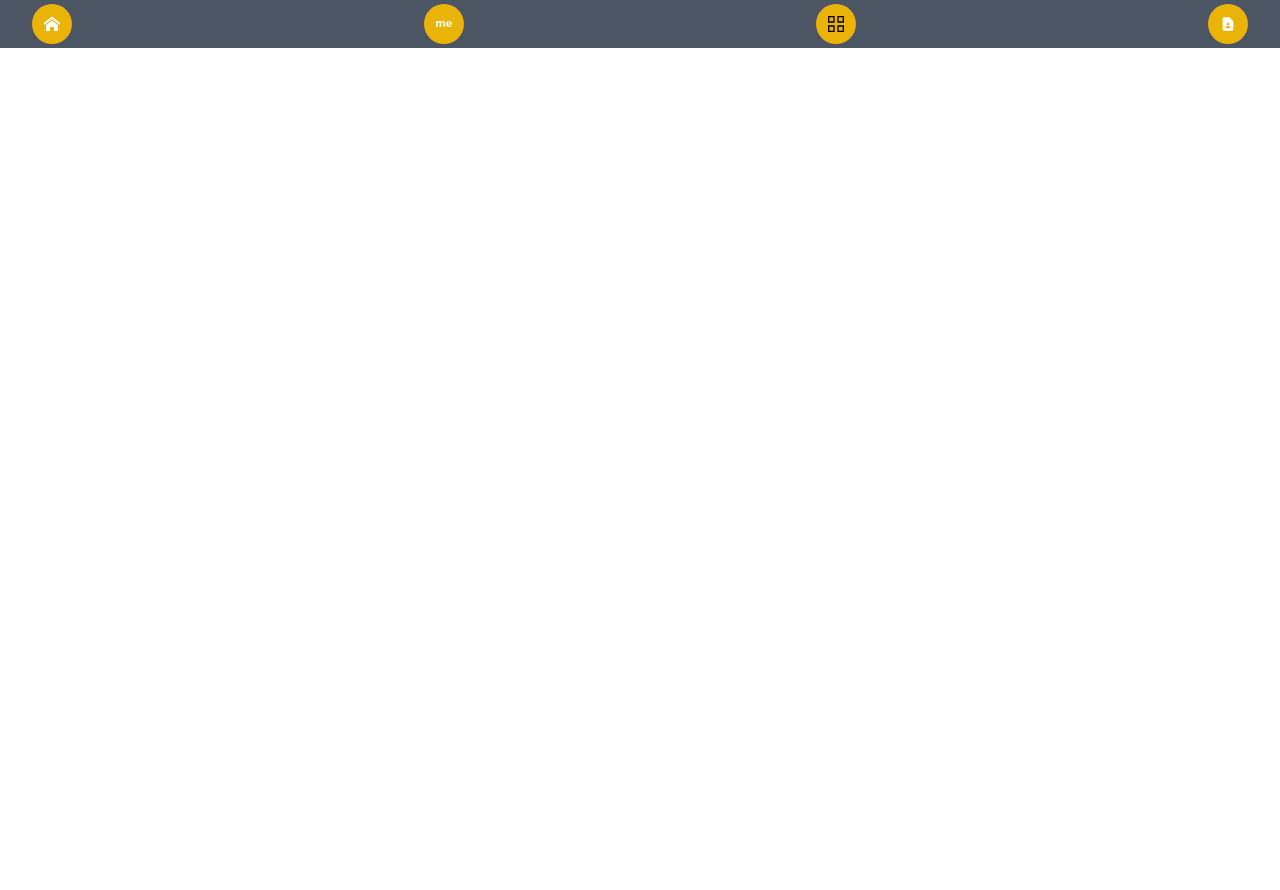
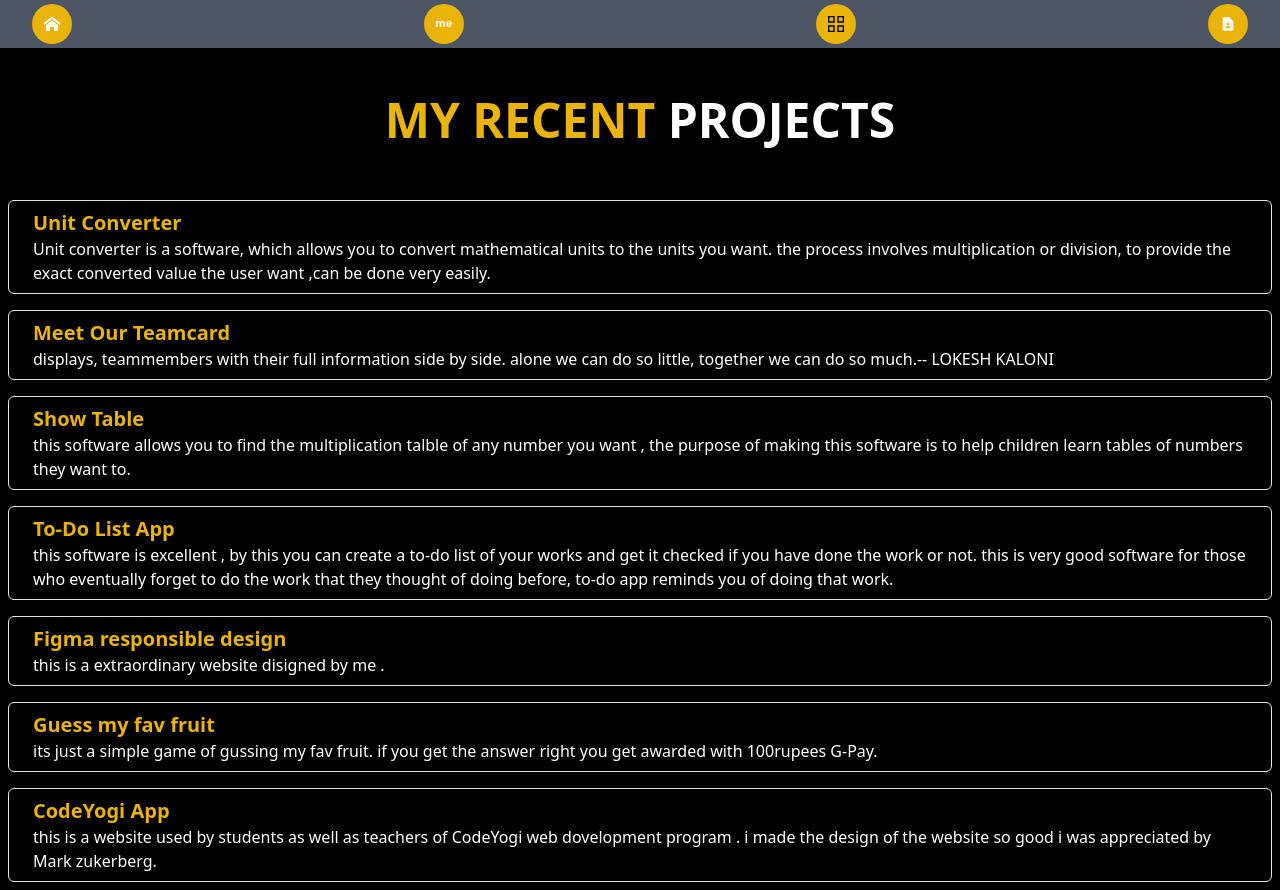
Before and after one commit to Lokeshkaloni/my-portfolio, a React (Vite) app: page /myworks in a window 1280 px wide. Before the commit the page ends 800 px from the top, so only its background shows below. Built offline with nearby package versions, Linux system fonts and the light colour scheme.

Commit message:
some changes and modified my works and contact page

```diff
--- a/src/AboutMe.jsx
+++ b/src/AboutMe.jsx
@@ -3,10 +3,10 @@ import { Link } from "react-router-dom";
 
 function AboutMe() {
   return (
-    <div className="h-screen w-screen bg-black space-y-4 flex flex-col">
+    <div className="h-full w-screen bg-black space-y-4 flex flex-col p-2">
       <div className="flex justify-center py-10">
         <h1 className="text-yellow-500 text-5xl font-extrabold">
-          ABOUT<span className="text-white text-5xl font-extrabold">ME</span>
+          ABOUT<span className="text-white text-5xl font-extrabold"> ME</span>
         </h1>
       </div>
       <h1 className="self-center m-8 px-4 text-white text-xl font-bold mb-6">
--- /dev/null
+++ b/src/ContactInput.jsx
@@ -0,0 +1,6 @@
+import React from "react";
+
+function ContactInput() {
+  return <input className=" " />;
+}
+export default ContactInput;
--- a/src/ContactMe.jsx
+++ b/src/ContactMe.jsx
@@ -1,6 +1,31 @@
 import react from "react";
 
 function ContactMe() {
-  return <div className="h-screen w-screen bg-black">contact lokesh</div>;
+  return (
+    <div className="h-full w-screen bg-black space-y-4 flex flex-col text-white p-2">
+      <div className="flex justify-center py-10">
+        <h1 className="text-yellow-500 text-5xl font-extrabold">
+          GET IN
+          <span className="text-white text-5xl font-extrabold"> TOUCH</span>
+        </h1>
+      </div>
+      <div className="flex flex-col items-center px-6 py-2 h-22">
+        <h1 className="text-2xl font-bold">DON'T BE SHY !</h1>
+        <span>
+          Feel free to get in touch with me. I am always open to discuss new
+          projects, creative ideas or opportunities. I'll be glad to be part of
+          your vesions.
+        </span>
+      </div>
+      <div className="px-6 py-2 border rounded-md h-22">
+        <h1 className="text-yellow-500 text-xl font-bold">Mail Me</h1>
+        <span>lokeshkaloni@gmail.com</span>
+      </div>
+      <div className="px-6 py-2 border rounded-md h-22">
+        <h1 className="text-yellow-500 text-xl font-bold">Call Me</h1>
+        <span>+91 9084496021</span>
+      </div>
+    </div>
+  );
 }
 export default ContactMe;
--- a/src/MyWorks.jsx
+++ b/src/MyWorks.jsx
@@ -1,6 +1,72 @@
 import react from "react";
 
 function MyWorks() {
-  return <div className="h-full w-screen bg-black"></div>;
+  return (
+    <div className="h-full w-screen bg-black space-y-4 flex flex-col text-white p-2">
+      <div className="flex justify-center py-10">
+        <h1 className="text-yellow-500 text-5xl font-extrabold">
+          MY RECENT
+          <span className="text-white text-5xl font-extrabold"> PROJECTS</span>
+        </h1>
+      </div>
+      <div className="px-6 py-2 border rounded-md h-22">
+        <h1 className="text-yellow-500 text-xl font-bold">Unit Converter</h1>
+        <span>
+          Unit converter is a software, which allows you to convert mathematical
+          units to the units you want. the process involves multiplication or
+          division, to provide the exact converted value the user want ,can be
+          done very easily.
+        </span>
+      </div>
+      <div className="px-6 py-2 border rounded-md h-22">
+        <h1 className="text-yellow-500 text-xl font-bold">Meet Our Teamcard</h1>
+        <span>
+          displays, teammembers with their full information side by side. alone
+          we can do so little, together we can do so much.-- LOKESH KALONI
+        </span>
+      </div>
+      <div className="px-6 py-2 border rounded-md h-22">
+        <h1 className="text-yellow-500 text-xl font-bold">Show Table</h1>
+        <span>
+          this software allows you to find the multiplication talble of any
+          number you want , the purpose of making this software is to help
+          children learn tables of numbers they want to.
+        </span>
+      </div>
+      <div className="px-6 py-2 border rounded-md h-22">
+        <h1 className="text-yellow-500 text-xl font-bold">To-Do List App</h1>
+        <span>
+          this software is excellent , by this you can create a to-do list of
+          your works and get it checked if you have done the work or not. this
+          is very good software for those who eventually forget to do the work
+          that they thought of doing before, to-do app reminds you of doing that
+          work.
+        </span>
+      </div>
+      <div className="px-6 py-2 border rounded-md h-22">
+        <h1 className="text-yellow-500 text-xl font-bold">
+          Figma responsible design
+        </h1>
+        <span>this is a extraordinary website disigned by me .</span>
+      </div>
+      <div className="px-6 py-2 border rounded-md h-22">
+        <h1 className="text-yellow-500 text-xl font-bold">
+          Guess my fav fruit
+        </h1>
+        <span>
+          its just a simple game of gussing my fav fruit. if you get the answer
+          right you get awarded with 100rupees G-Pay.
+        </span>
+      </div>
+      <div className="px-6 py-2 border rounded-md h-22">
+        <h1 className="text-yellow-500 text-xl font-bold">CodeYogi App</h1>
+        <span>
+          this is a website used by students as well as teachers of CodeYogi web
+          dovelopment program . i made the design of the website so good i was
+          appreciated by Mark zukerberg.
+        </span>
+      </div>
+    </div>
+  );
 }
 export default MyWorks;
```
